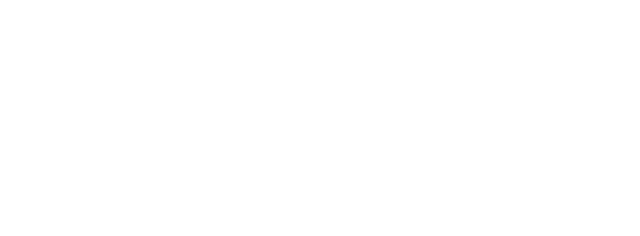
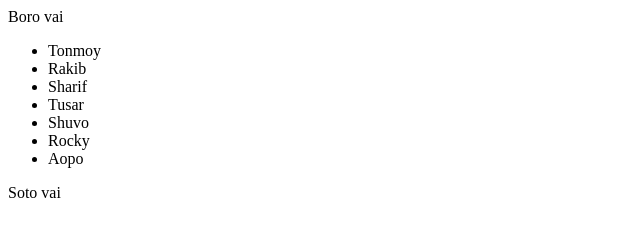
Before and after one commit to Tusar78/Reset-7, a plain HTML site: page Milestone-05/Dom/index.html in a window 1280 px wide. Shown: the whole page, without its empty margins (0-640 px from the left). Drawn offline with Linux system fonts and the light colour scheme.

Commit message:
Exploring beautiful insertion method

```diff
--- a/Milestone-05/Dom/assets/js/app.js
+++ b/Milestone-05/Dom/assets/js/app.js
@@ -131,3 +131,20 @@
 // let selector = `a[href*='://']:not([href^='http://internal.com'])`;
 // let links = document.querySelectorAll(selector);
 // links.forEach(link => link.style.color = 'orange')
+
+
+const div = document.createElement('div');
+div.innerHTML = `<strong>Hi there!</strong> You've read an important message`;
+div.className = 'alert';
+
+const names = document.getElementById('names');
+let li1 = document.createElement('li');
+li1.innerHTML = 'Tonmoy';
+names.prepend(li1);
+
+let li2 = document.createElement('li');
+li2.innerHTML = 'Aopo';
+names.append(li2);
+
+names.before("Boro vai");
+names.after("Soto vai");
--- a/Milestone-05/Dom/index.html
+++ b/Milestone-05/Dom/index.html
@@ -148,6 +148,14 @@
     <!-- <div class="alert">
       <strong>Hi there!</strong> You've read an important message.
     </div> -->
+
+    <ul id="names">
+      <li>Rakib</li>
+      <li>Sharif</li>
+      <li>Tusar</li>
+      <li>Shuvo</li>
+      <li>Rocky</li>
+    </ul>
     <script src="./assets/js/app.js"></script>
   </body>
 </html>
```
